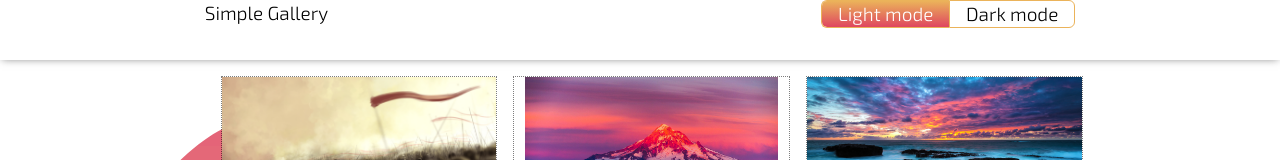
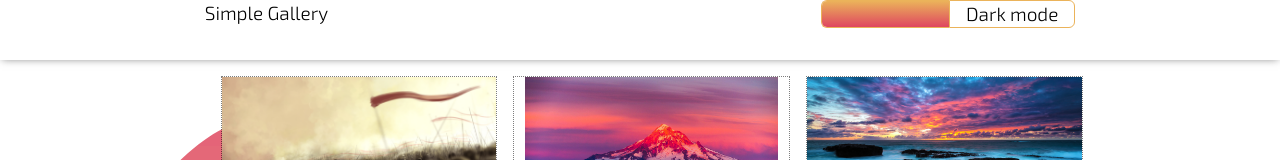
Before and after one commit to mankowsj/simple-gallery, a React app: page / in a window 1280 px wide. Shown: the top 160 px of the page. Built offline with nearby package versions, Linux system fonts and the light colour scheme; the HTML template or start-up script is replaced by a standard one.

Commit message:
dark/light theme fixes

```diff
--- a/src/components/switch/switch.styles.pcss
+++ b/src/components/switch/switch.styles.pcss
@@ -7,6 +7,7 @@
 
   label {
     display: inline-block;
+    z-index: 1;
     /* @include cubic(transform); */
     transform: perspective(50px);
     cursor: pointer;
@@ -16,11 +17,12 @@
     position: relative;
     display: inline-block;
     border: 1px solid;
+    border-color: inherit;
     border-right: 0;
     padding: 2px 16px;
-    color: black;
+    color: inherit;
     overflow: hidden;
-    border-color: rgba(235, 179, 90, 1);
+    /* border-color: rgba(235, 179, 90, 1); */
     /* &:hover label {
       transform: perspective(50px) translateZ(6px);
     } */
@@ -31,11 +33,11 @@
       height: 100%;
       width: 100%;
       @include cubic(opacity, 1000ms);
-      background: linear-gradient(180deg, rgba(235, 179, 90, 1) 0%, rgba(223, 70, 96, 1) 100%);
+      /* background: linear-gradient(180deg, rgba(235, 179, 90, 1) 0%, rgba(223, 70, 96, 1) 100%); */
       opacity: 0;
       left: 0;
       top: 0;
-      z-index: -1;
+      z-index: 0;
     }
 
     &:first-child {
@@ -45,7 +47,8 @@
 
     &:last-child {
       border-right: 1px solid;
-      border-color: rgba(235, 179, 90, 1);
+      border-color: inherit;
+      /* border-color: rgba(235, 179, 90, 1); */
       border-top-right-radius: 6px;
       border-bottom-right-radius: 6px;
     }
--- a/src/global-styles/dark-theme.pcss
+++ b/src/global-styles/dark-theme.pcss
@@ -15,13 +15,30 @@
   }
 
   .secondary-light {
+    /* blue/purple */
     /* background: linear-gradient(180deg, rgba(80, 53, 253, 1) 11%, rgba(134, 29, 245, 1) 56%, rgba(46, 45, 60, 1) 100%); */
-    background: linear-gradient(90deg, rgba(74, 0, 153, 1) 0%, rgba(129, 51, 255, 1) 35%, rgba(80, 53, 253, 1) 80%);
-    color: rgba(200, 200, 2000, 0.9);
+    /* background: linear-gradient(90deg, rgba(74, 0, 153, 1) 0%, rgba(129, 51, 255, 1) 35%, rgba(80, 53, 253, 1) 80%); */
+    /* color: rgba(200, 200, 2000, 0.9); */
+    background: rgba(47, 47, 47, 1);
+    color: white;
   }
 
   .secondary-dark {
     background: black;
     color: white;
   }
+
+  /* Switch */
+  .switch {
+    color: white;
+    border-color: rgba(80, 53, 253, 1);
+    .switch-button:after {
+      background: linear-gradient(
+        180deg,
+        rgba(80, 53, 253, 1) 11%,
+        rgba(134, 29, 245, 1) 56%,
+        rgba(46, 45, 60, 1) 100%
+      );
+    }
+  }
 }
--- a/src/global-styles/light-theme.pcss
+++ b/src/global-styles/light-theme.pcss
@@ -15,6 +15,13 @@
 
   .primary-light_border-color {
     border-color: var(--primary-light-color);
+  }
+  /* Switch styling */
+  .switch {
+    border-color: rgba(235, 179, 90, 1);
+    .switch-button:after {
+      background: linear-gradient(180deg, rgba(235, 179, 90, 1) 0%, rgba(223, 70, 96, 1) 100%);
+    }
   }
 
   .secondary-light {
```
